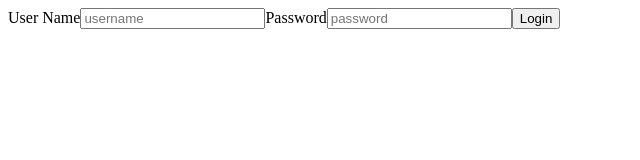
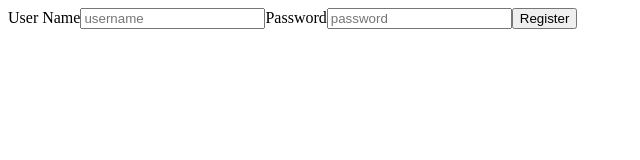
Before and after one commit to dylankammerlohr/strangers_things, a React (Create React App) app: page /register in a window 1280 px wide. Shown: the top 160 px of the page, without its empty margins (0-640 px from the left). Built offline with nearby package versions, Linux system fonts and the light colour scheme; no server answers.

Commit message:
register

```diff
--- a/src/components/App.js
+++ b/src/components/App.js
@@ -1,7 +1,9 @@
 import React, { useEffect, useState } from "react";
 import { Routes, Route } from "react-router-dom";
-import { getPosts } from "../api";
-import { Posts } from "./";
+import { getPosts, registerPerson } from "../api";
+import { Posts, Register } from "./";
+
+
 export default function App() {
   const [allPosts, setAllPosts] = useState([]);
 
@@ -18,25 +20,12 @@ export default function App() {
     fetchAllPosts();
   }, []);
 
-  async function handleSubmit(event) {
-    event.preventDefault();
-    console.log("this is your event", event);
-    registerPerson(event);
-    const backFromAPI = await registerPerson(event);
-  }
   console.log(allPosts);
   return (
-    <>
-      <form onSubmit={handleSubmit}>
-        <label>User Name</label>
-        <input id="username" placeholder="username"></input>
-        <label>Password</label>
-        <input id="password" placeholder="password"></input>
-        <button>Login</button>
-      </form>
       <Routes>
+        <Route path="/register" element={<Register />}/>
         <Route path="/posts" element={<Posts allPosts={allPosts} />} />
       </Routes>
-    </>
+
   );
 }
--- a/src/components/Posts.js
+++ b/src/components/Posts.js
@@ -4,7 +4,7 @@ import React from 'react'
 const UserPost = ({allPosts}) => {
    console.log(allPosts, 'all posts in post comp')
     return(
-        <div className="postss">
+        <div className="posts">
             {allPosts.map((post) => {
                 return (
                     <div>
--- /dev/null
+++ b/src/components/Register.js
@@ -0,0 +1,21 @@
+import React from 'react'
+
+const userRegister = () => {
+    async function handleSubmit(event) {
+        event.preventDefault();
+        console.log("this is your event", event);
+        registerPerson(event);
+        const backFromAPI = await registerPerson(event);
+      }
+    return (
+        <form onSubmit={handleSubmit}>
+        <label>User Name</label>
+        <input id="username" placeholder="username"></input>
+        <label>Password</label>
+        <input id="password" placeholder="password"></input>
+        <button>Register</button>
+      </form>
+    )
+}
+
+export default userRegister
--- a/src/components/index.js
+++ b/src/components/index.js
@@ -1,2 +1,3 @@
 export {default as App} from './App'
 export {default as Posts} from './Posts'
+export {default as Register} from './Register'
```
Also changed, not shown: src/api/index.js (+14 -0 lines), src/components/Login.js (added).
